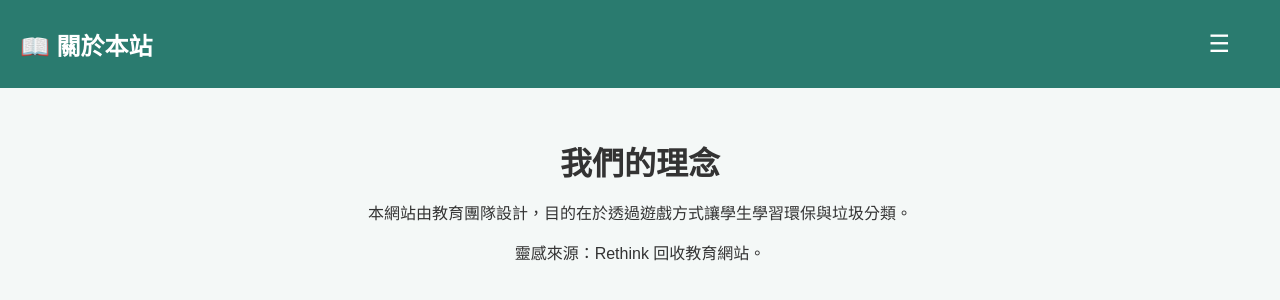
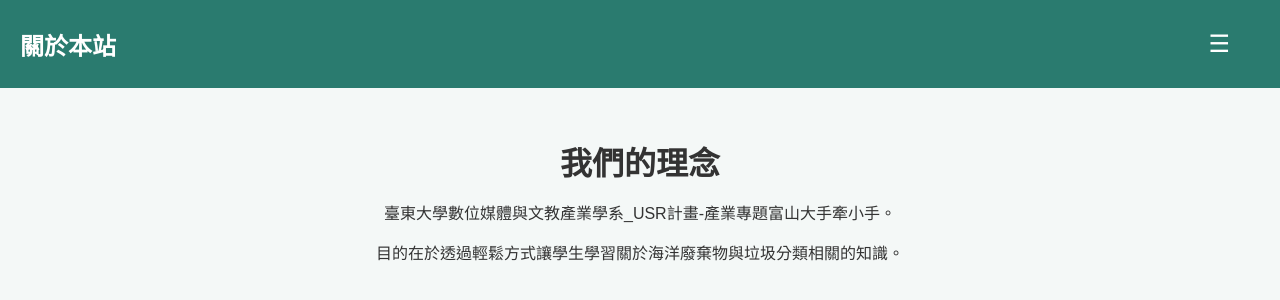
Before and after one commit to fanrudd/MDS.github.io, a plain HTML site: page about.html in a window 1280 px wide. Drawn offline with Linux system fonts and the light colour scheme.

Commit message:
Update about.html

```diff
--- a/about.html
+++ b/about.html
@@ -8,7 +8,7 @@
 </head>
 <body>
   <header>
-    <h2>📖 關於本站</h2>
+    <h2> 關於本站</h2>
     <button class="menu-button" onclick="toggleMenu()">☰</button>
     <nav id="menu">
       <a href="index.html"> 首頁</a>
@@ -20,8 +20,8 @@
 
   <main>
     <h1>我們的理念</h1>
-    <p>本網站由教育團隊設計，目的在於透過遊戲方式讓學生學習環保與垃圾分類。</p>
-    <p>靈感來源：Rethink 回收教育網站。</p>
+    <p>臺東大學數位媒體與文教產業學系_USR計畫-產業專題富山大手牽小手。</p>
+    <p>目的在於透過輕鬆方式讓學生學習關於海洋廢棄物與垃圾分類相關的知識。</p>
   </main>
 
   <script>
```
